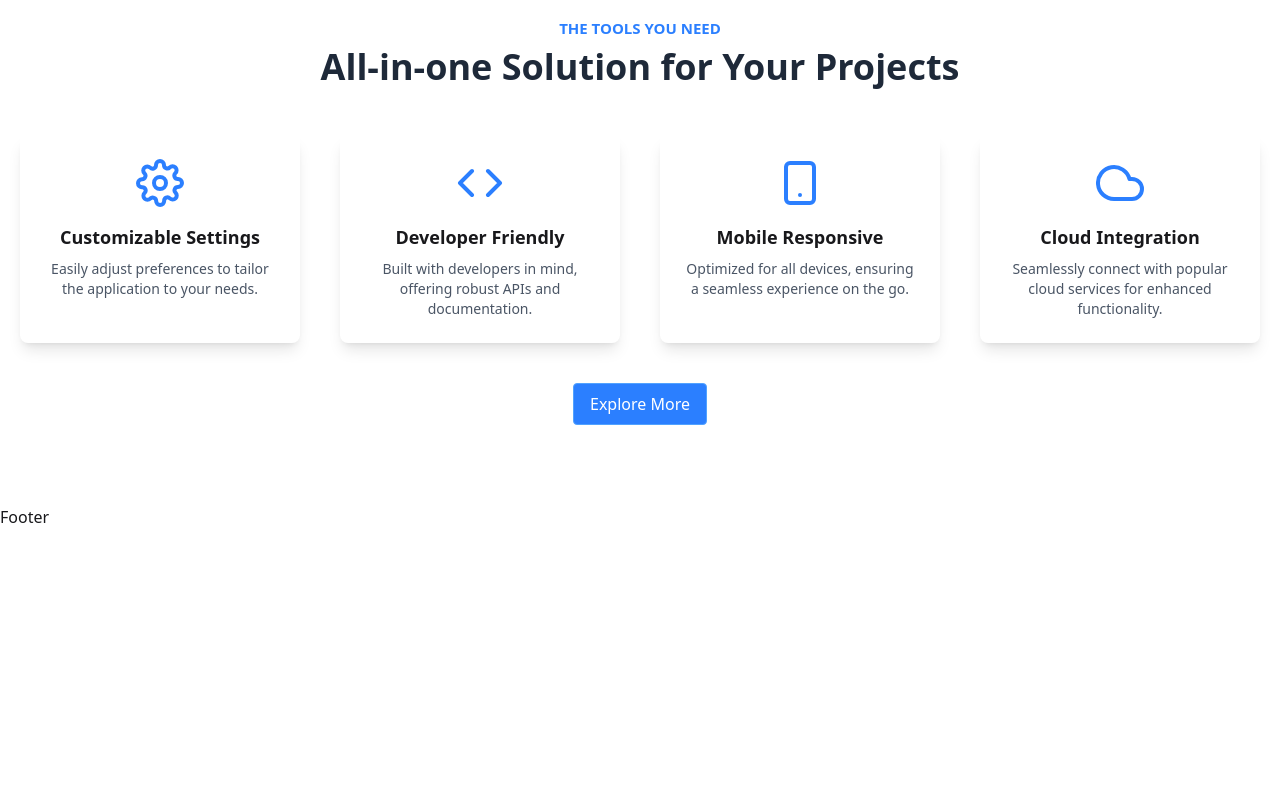
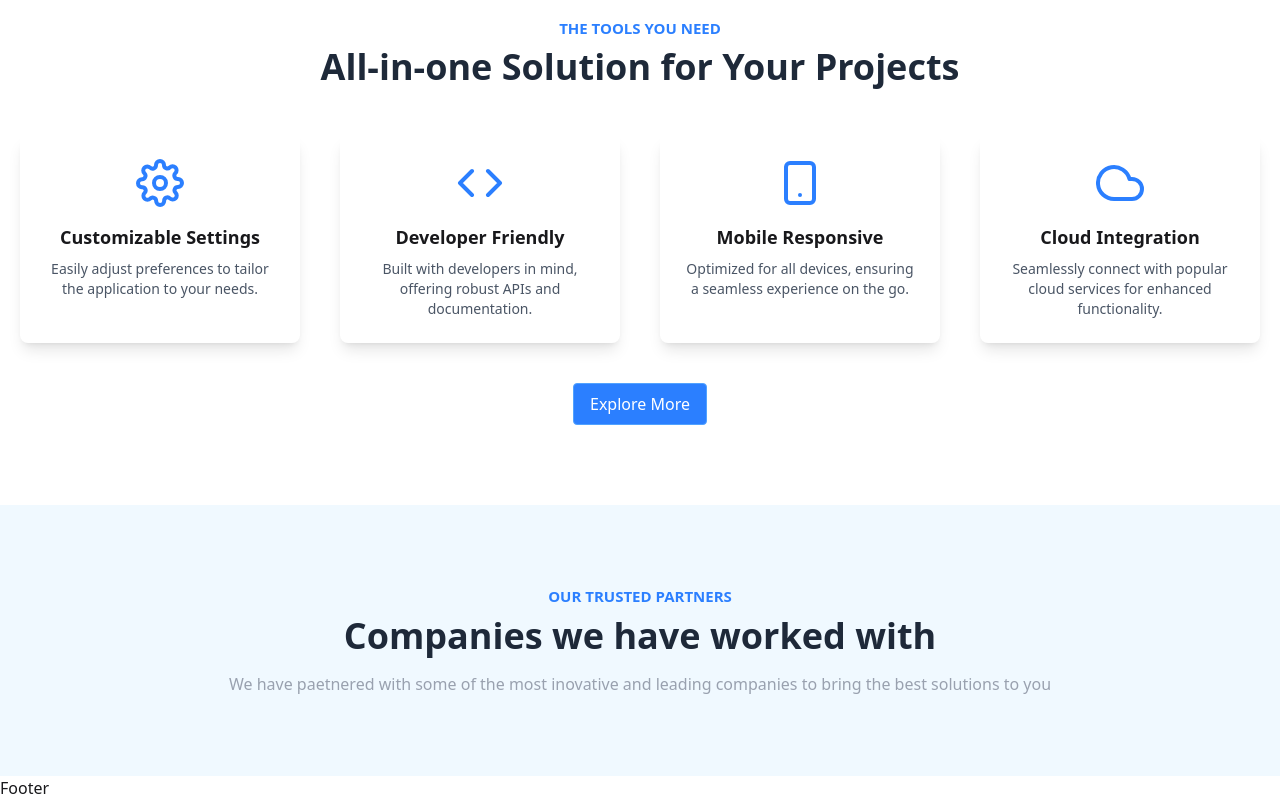
Before and after one commit to ahassh1/react-router-agency, a React (Vite) app: page / in a window 1280 px wide. Shown: the part 593-1393 px from the top of the page. Before the commit the page ends 1122 px from the top, so only its background shows below. Built offline with nearby package versions, Linux system fonts and the light colour scheme.

Commit message:
code reuse done

```diff
--- /dev/null
+++ b/src/components/HeadingSection.jsx
@@ -0,0 +1,20 @@
+import React from "react";
+
+const HeadingSection = ({ subheading, heading, description }) => {
+  return (
+    <div>
+      {/* heading seciton  */}
+      <div className="text-center space-y-2">
+        <p className="font-semibold uppercase text-blue-500 text-[15px] md:text[18px]">
+          {subheading}
+        </p>
+        <h1 className="font-bold text-3xl lg:text-4xl text-gray-800">
+          {heading}
+        </h1>
+        {description && <p className="text-gray-400 mt-4">{description}</p>}
+      </div>
+    </div>
+  );
+};
+
+export default HeadingSection;
--- /dev/null
+++ b/src/pages/home/CompanyLogos.jsx
@@ -0,0 +1,16 @@
+import React from "react";
+import HeadingSection from "../../components/HeadingSection";
+
+const CompanyLogos = () => {
+  return (
+    <div className="bg-sky-50 max-w-screen-2xl container mx-auto py-20 px-5">
+      <HeadingSection
+        subheading="Our trusted partners"
+        heading="Companies we have worked with"
+        description="We have paetnered with some of the most inovative and leading companies to bring the best solutions to you"
+      />
+    </div>
+  );
+};
+
+export default CompanyLogos;
--- a/src/pages/home/Home.jsx
+++ b/src/pages/home/Home.jsx
@@ -1,12 +1,14 @@
 import React from "react";
 import HeroSection from "./HeroSection";
 import ToolsSection from "./ToolsSection";
+import CompanyLogos from "./CompanyLogos";
 
 const Home = () => {
   return (
     <>
       <HeroSection />
       <ToolsSection />
+      <CompanyLogos />
     </>
   );
 };
--- a/src/pages/home/ToolsSection.jsx
+++ b/src/pages/home/ToolsSection.jsx
@@ -1,5 +1,6 @@
 import React from "react";
 import { FiSettings, FiCode, FiSmartphone, FiCloud } from "react-icons/fi";
+import HeadingSection from "../../components/HeadingSection";
 const tools = [
   {
     icon: FiSettings,
@@ -31,15 +32,10 @@ const ToolsSection = () => {
   return (
     <div className="max-w-screen-2xl container mx-auto py-20 px-5">
       {/* heading seciton  */}
-      <div className="text-center space-y-2">
-        <p className="font-semibold uppercase text-blue-500 text-[15px] md:text[18px]">
-          The tools you need
-        </p>
-        <h1 className="font-bold text-3xl lg:text-4xl text-gray-800">
-          All-in-one Solution for Your Projects
-        </h1>
-      </div>
-
+      <HeadingSection
+        subheading="   The tools you need"
+        heading="   All-in-one Solution for Your Projects"
+      />
       {/* render tools here */}
       <div className="grid gap-10 md:grid-cols-2 lg:grid-cols-4 text-center mt-12">
         {tools.map((tool, index) => (
```
